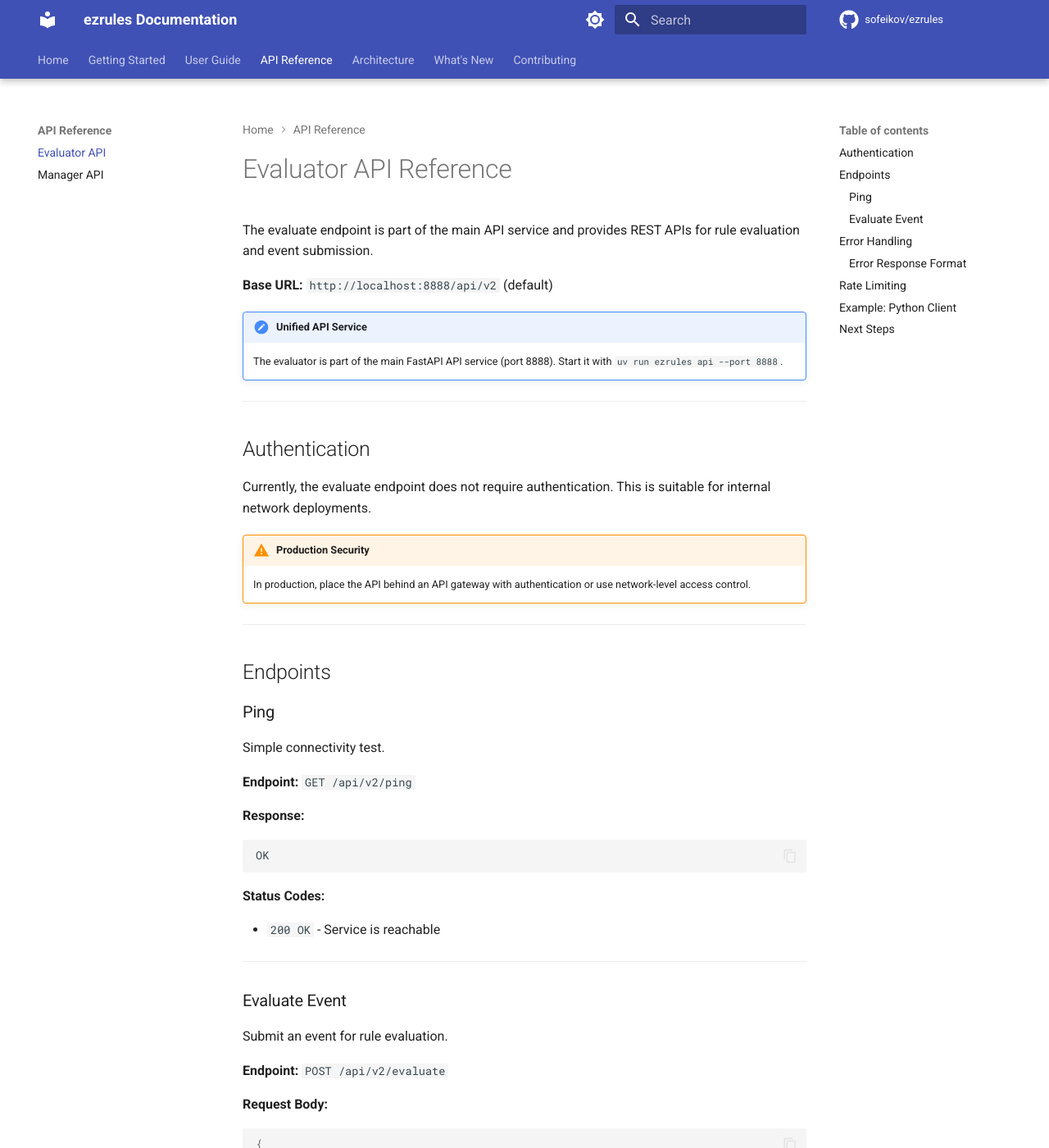
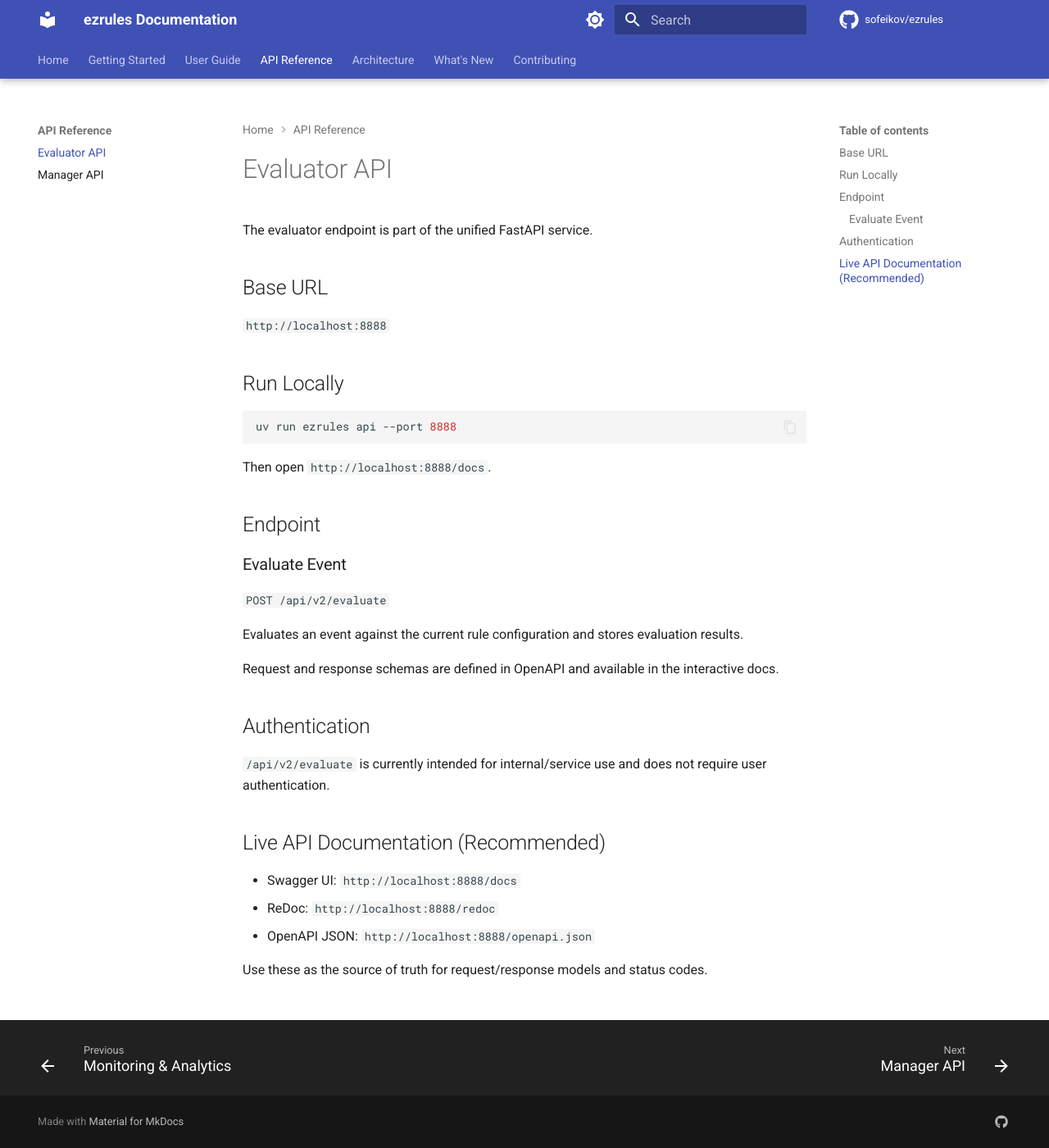
Before and after one commit to sofeikov/ezrules, an MkDocs documentation site: the page built from docs/api-reference/evaluator-api.md, in a window 1280 px wide and 1400 px high. Shown: the whole window at 82% size. Built offline with MkDocs 1.6.1 and Material for MkDocs 9.7.7, drawn with Linux system fonts in a browser that asks for light colours; comment, search, counter and statistics services are not loaded; some of the changed text lies outside the part shown.

Commit message:
Update api references

````diff
--- a/docs/api-reference/evaluator-api.md
+++ b/docs/api-reference/evaluator-api.md
@@ -1,171 +1,37 @@
-# Evaluator API Reference
+# Evaluator API
 
-The evaluate endpoint is part of the main API service and provides REST APIs for rule evaluation and event submission.
+The evaluator endpoint is part of the unified FastAPI service.
 
-**Base URL:** `http://localhost:8888/api/v2` (default)
+## Base URL
 
-!!! note "Unified API Service"
-    The evaluator is part of the main FastAPI API service (port 8888). Start it with `uv run ezrules api --port 8888`.
+`http://localhost:8888`
 
----
+## Run Locally
+
+```bash
+uv run ezrules api --port 8888
+```
+
+Then open `http://localhost:8888/docs`.
+
+## Endpoint
+
+### Evaluate Event
+
+`POST /api/v2/evaluate`
+
+Evaluates an event against the current rule configuration and stores evaluation results.
+
+Request and response schemas are defined in OpenAPI and available in the interactive docs.
 
 ## Authentication
 
-Currently, the evaluate endpoint does not require authentication. This is suitable for internal network deployments.
+`/api/v2/evaluate` is currently intended for internal/service use and does not require user authentication.
 
-!!! warning "Production Security"
-    In production, place the API behind an API gateway with authentication or use network-level access control.
+## Live API Documentation (Recommended)
 
----
+- Swagger UI: `http://localhost:8888/docs`
+- ReDoc: `http://localhost:8888/redoc`
+- OpenAPI JSON: `http://localhost:8888/openapi.json`
 
-## Endpoints
-
-### Ping
-
-Simple connectivity test.
-
-**Endpoint:** `GET /api/v2/ping`
-
-**Response:**
-```
-OK
-```
-
-**Status Codes:**
-
-- `200 OK` - Service is reachable
-
----
-
-### Evaluate Event
-
-Submit an event for rule evaluation.
-
-**Endpoint:** `POST /api/v2/evaluate`
-
-**Request Body:**
-```json
-{
-  "event_id": "txn_12345",
-  "event_timestamp": 1704801000,
-  "event_data": {
-    "amount": 15000,
-    "currency": "USD",
-    "user_id": "user_456",
-    "merchant_id": "merchant_789",
-    "country": "US",
-    "metadata": {
-      "ip_address": "192.168.1.1",
-      "device_id": "device_abc"
-    }
-  }
-}
-```
-
-**Required Fields:**
-- `event_id` (string) - Unique identifier for this event
-- `event_timestamp` (integer) - Unix timestamp
-- `event_data` (object) - Event data containing fields your rules evaluate
-
-**Response:**
-```json
-{
-  "event_id": "txn_12345",
-  "outcomes": ["High Value Alert", "Manual Review"]
-}
-```
-
-**Status Codes:**
-
-- `200 OK` - Event processed successfully
-- `400 Bad Request` - Invalid request format
-- `500 Internal Server Error` - Processing error
-
-**Example:**
-```bash
-curl -X POST http://localhost:8888/api/v2/evaluate \
-  -H "Content-Type: application/json" \
-  -d '{
-    "event_id": "txn_001",
-    "event_timestamp": 1704801000,
-    "event_data": {
-      "amount": 15000,
-      "user_id": "user_123"
-    }
-  }'
-```
-
----
-
-## Error Handling
-
-### Error Response Format
-
-FastAPI returns standard HTTP error responses. For validation errors:
-
-**Status Codes:**
-
-- `400 Bad Request` - Malformed request body or missing required fields
-- `422 Unprocessable Entity` - Request body fails validation
-- `500 Internal Server Error` - Rule processing failed or database connectivity issue
-
----
-
-## Rate Limiting
-
-Currently no rate limiting is enforced. Consider implementing at the API gateway level for production.
-
-**Recommended Limits:**
-- 1000 requests/minute per client for production deployments
-
----
-
-## Example: Python Client
-
-```python
-import requests
-import time
-
-class EzrulesEvaluatorClient:
-    def __init__(self, base_url="http://localhost:8888/api/v2"):
-        self.base_url = base_url
-
-    def ping(self):
-        response = requests.get(f"{self.base_url}/ping")
-        return response.text
-
-    def evaluate(self, event_id, event_data):
-        payload = {
-            "event_id": event_id,
-            "event_timestamp": int(time.time()),
-            "event_data": event_data
-        }
-        response = requests.post(
-            f"{self.base_url}/evaluate",
-            json=payload
-        )
-        return response.json()
-
-# Usage
-client = EzrulesEvaluatorClient()
-
-# Check service is up
-print(client.ping())  # "OK"
-
-# Evaluate an event
-result = client.evaluate(
-    event_id="txn_123",
-    event_data={
-        "amount": 15000,
-        "user_id": "user_456"
-    }
-)
-print(f"Outcomes: {result['outcomes']}")
-```
-
----
-
-## Next Steps
-
-- **[Analyst Guide](../user-guide/analyst-guide.md)** - Using APIs for analysis
-- **[Architecture](../architecture/overview.md)** - System design details
+Use these as the source of truth for request/response models and status codes.
````
Also changed, not shown: docs/api-reference/manager-api.md (+32 -3 lines).
